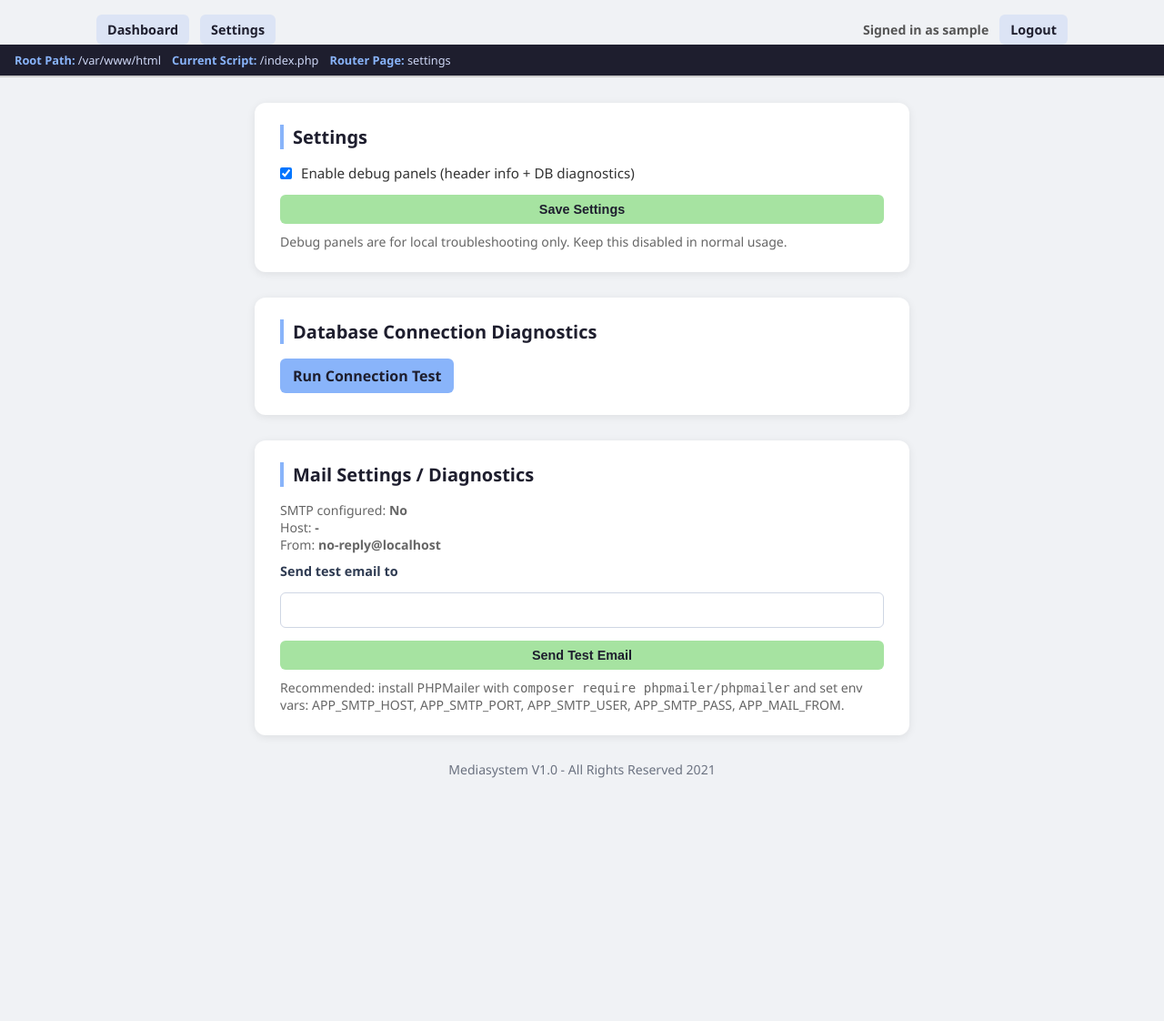
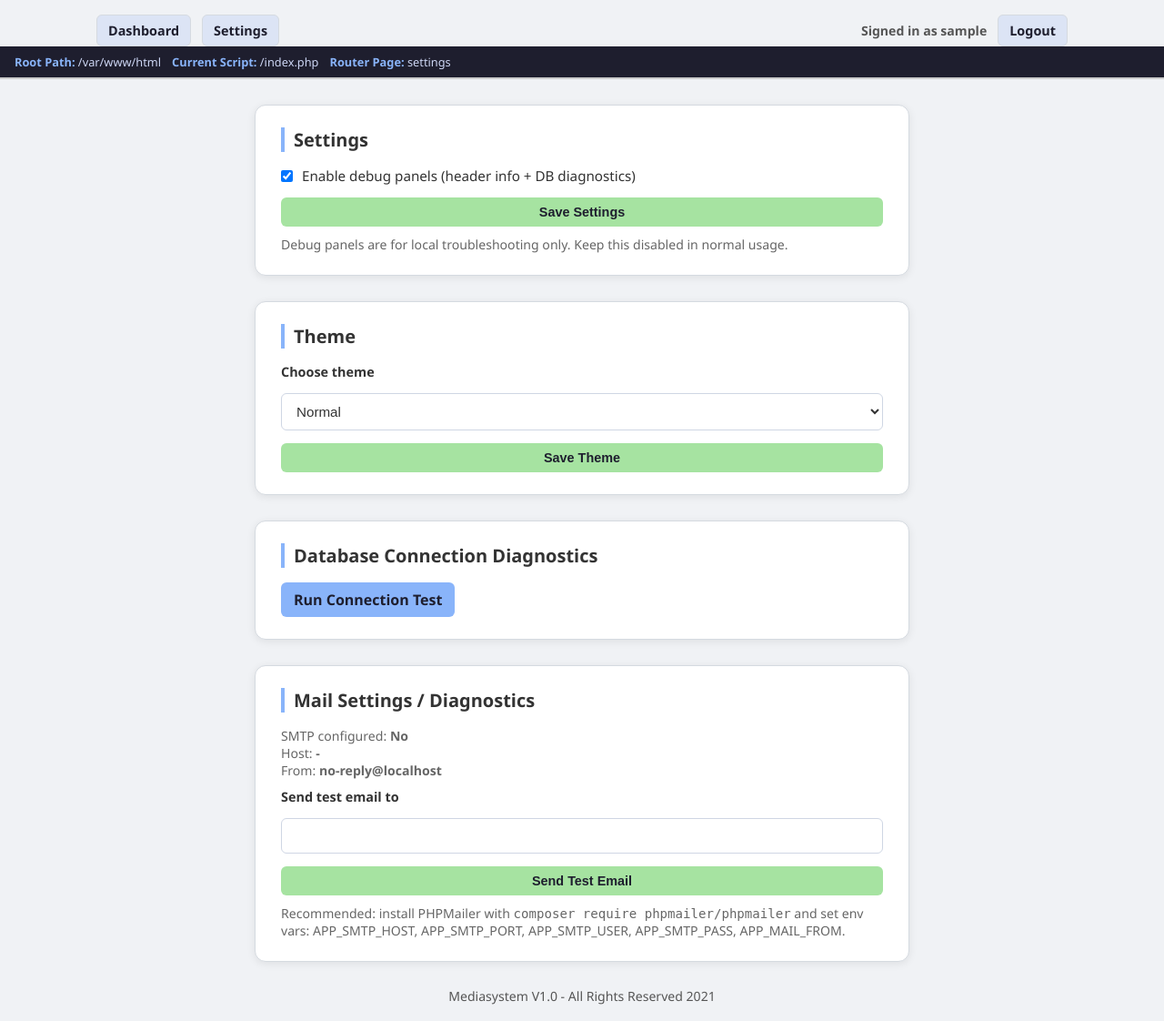
Before and after one commit to Jhonattan-Rapprecht/Mediasystem-v1, a PHP site: page /index.php?page=settings in a window 1280 px wide. Shown: the whole page at 91% size. Before the commit the page ends 855 px from the top, so only its background shows below. Run offline with PHP 8.4, Linux system fonts and the light colour scheme; the visitor is signed in with stand-in values (Sample User, id 1); some libraries are stand-ins or nearby versions.

Commit message:
Add selectable themes with normal, dark, grey and extreme-contrast

```diff
--- a/app-interface/settings.php
+++ b/app-interface/settings.php
@@ -8,6 +8,18 @@ require_once __DIR__ . '/../app-utils/mail.php';
 
 if ($_SERVER['REQUEST_METHOD'] === 'POST') {
     $action = $_POST['action'] ?? 'save_debug';
+
+    if ($action === 'save_theme') {
+        if (!validate_csrf($_POST['csrf_token'] ?? null, 'settings_theme')) {
+            header('Location: ' . app_url('?page=settings&theme=csrf'));
+            exit();
+        }
+
+        $selectedTheme = trim($_POST['theme'] ?? 'normal');
+        set_theme($selectedTheme);
+        header('Location: ' . app_url('?page=settings&theme=saved'));
+        exit();
+    }
 
     if ($action === 'save_debug') {
         if (!validate_csrf($_POST['csrf_token'] ?? null, 'settings_debug')) {
@@ -49,6 +61,8 @@ $runDbTest = isset($_GET['testdb']) && $_GET['testdb'] === '1';
 $dbStatus = null;
 $mailTest = $_GET['mailtest'] ?? '';
 $csrfError = isset($_GET['csrf']) && $_GET['csrf'] === 'invalid';
+$themeStatus = $_GET['theme'] ?? '';
+$activeTheme = function_exists('current_theme') ? current_theme() : 'normal';
 
 $smtpConfigured = (
     (getenv('APP_SMTP_HOST') ?: '') !== '' &&
@@ -89,6 +103,31 @@ include __DIR__ . '/../app-shared/header.php';
         <p class="settings-note">
             Debug panels are for local troubleshooting only. Keep this disabled in normal usage.
         </p>
+    </section>
+
+    <section class="dash-section settings-section">
+        <h2>Theme</h2>
+
+        <?php if ($themeStatus === 'saved'): ?>
+            <p class="status-ok">Theme updated.</p>
+        <?php elseif ($themeStatus === 'csrf'): ?>
+            <p class="status-error">Security validation failed. Please try again.</p>
+        <?php endif; ?>
+
+        <form method="post" action="<?= htmlspecialchars(app_url('?page=settings')) ?>" class="settings-form">
+            <input type="hidden" name="action" value="save_theme">
+            <input type="hidden" name="csrf_token" value="<?= htmlspecialchars(csrf_token('settings_theme')) ?>">
+
+            <label class="field-label" for="theme">Choose theme</label>
+            <select class="field-input" name="theme" id="theme" required>
+                <option value="normal" <?= $activeTheme === 'normal' ? 'selected' : '' ?>>Normal</option>
+                <option value="dark" <?= $activeTheme === 'dark' ? 'selected' : '' ?>>Dark</option>
+                <option value="grey" <?= $activeTheme === 'grey' ? 'selected' : '' ?>>Grey</option>
+                <option value="extreme-contrast" <?= $activeTheme === 'extreme-contrast' ? 'selected' : '' ?>>Extreme Contrast</option>
+            </select>
+
+            <button type="submit" class="btn-upload">Save Theme</button>
+        </form>
     </section>
 
     <?php if ($debugEnabled): ?>
--- a/app-shared/header.php
+++ b/app-shared/header.php
@@ -11,7 +11,7 @@
     <title>Mediasystem-v1</title>
 
 </head>
-<body>
+<body data-theme="<?= htmlspecialchars(function_exists('current_theme') ? current_theme() : 'normal') ?>">
 
 <nav class="app-nav">
     <?php if (function_exists('is_logged_in') && is_logged_in()): ?>
--- a/app-styles/app-style.css
+++ b/app-styles/app-style.css
@@ -4,10 +4,90 @@
     padding: 0;
 }
 
+:root {
+    --bg: #f0f2f5;
+    --text: #333;
+    --panel: #fff;
+    --soft-panel: #f8f9fa;
+    --nav-bg: #dce4f5;
+    --nav-text: #1e1e2e;
+    --nav-hover: #c7d6f7;
+    --accent: #89b4fa;
+    --accent-hover: #74c7ec;
+    --button-bg: #a6e3a1;
+    --button-hover: #94e2d5;
+    --muted: #666;
+    --muted-strong: #555;
+    --border: #d5dae0;
+    --input-border: #cfd6e4;
+    --link: #315ea8;
+    --card-shadow: 0 2px 10px rgba(0,0,0,0.08);
+}
+
+body[data-theme='dark'] {
+    --bg: #0f172a;
+    --text: #e5e7eb;
+    --panel: #111827;
+    --soft-panel: #1f2937;
+    --nav-bg: #1e293b;
+    --nav-text: #e2e8f0;
+    --nav-hover: #334155;
+    --accent: #38bdf8;
+    --accent-hover: #22d3ee;
+    --button-bg: #34d399;
+    --button-hover: #2dd4bf;
+    --muted: #9ca3af;
+    --muted-strong: #cbd5e1;
+    --border: #334155;
+    --input-border: #475569;
+    --link: #7dd3fc;
+    --card-shadow: 0 2px 12px rgba(0,0,0,0.35);
+}
+
+body[data-theme='grey'] {
+    --bg: #e5e7eb;
+    --text: #1f2937;
+    --panel: #f3f4f6;
+    --soft-panel: #e5e7eb;
+    --nav-bg: #d1d5db;
+    --nav-text: #111827;
+    --nav-hover: #c4c9d1;
+    --accent: #6b7280;
+    --accent-hover: #4b5563;
+    --button-bg: #9ca3af;
+    --button-hover: #6b7280;
+    --muted: #4b5563;
+    --muted-strong: #374151;
+    --border: #9ca3af;
+    --input-border: #9ca3af;
+    --link: #374151;
+    --card-shadow: 0 2px 8px rgba(55,65,81,0.15);
+}
+
+body[data-theme='extreme-contrast'] {
+    --bg: #000;
+    --text: #fff;
+    --panel: #000;
+    --soft-panel: #111;
+    --nav-bg: #000;
+    --nav-text: #00ffff;
+    --nav-hover: #222;
+    --accent: #ffff00;
+    --accent-hover: #00ff00;
+    --button-bg: #ffff00;
+    --button-hover: #00ff00;
+    --muted: #fff;
+    --muted-strong: #fff;
+    --border: #fff;
+    --input-border: #fff;
+    --link: #00ffff;
+    --card-shadow: none;
+}
+
 body {
     font-family: 'Segoe UI', Roboto, sans-serif;
-    background: #f0f2f5;
-    color: #333;
+    background: var(--bg);
+    color: var(--text);
     min-height: 100vh;
 }
 
@@ -25,22 +105,23 @@ body {
 
 .app-nav a {
     text-decoration: none;
-    color: #1e1e2e;
-    background: #dce4f5;
+    color: var(--nav-text);
+    background: var(--nav-bg);
     border-radius: 6px;
     padding: 7px 12px;
     font-size: 0.9rem;
     font-weight: 600;
+    border: 1px solid var(--border);
 }
 
 .app-nav a:hover {
-    background: #c7d6f7;
+    background: var(--nav-hover);
 }
 
 .nav-user {
     margin-left: auto;
     align-self: center;
-    color: #555;
+    color: var(--muted-strong);
     font-size: 0.88rem;
     font-weight: 600;
 }
@@ -77,22 +158,23 @@ body {
 
 /* ── Generic section card ── */
 .dash-section {
-    background: #fff;
+    background: var(--panel);
     border-radius: 12px;
-    box-shadow: 0 2px 10px rgba(0,0,0,0.08);
+    box-shadow: var(--card-shadow);
     padding: 24px 28px;
+    border: 1px solid var(--border);
 }
 
 .dash-section h2 {
     font-size: 1.25rem;
     margin-bottom: 16px;
-    color: #1e1e2e;
-    border-left: 4px solid #89b4fa;
+    color: var(--text);
+    border-left: 4px solid var(--accent);
     padding-left: 10px;
 }
 
 .empty-msg {
-    color: #888;
+    color: var(--muted);
     font-style: italic;
     font-size: 0.9rem;
 }
@@ -144,8 +226,8 @@ body {
 
 .btn-upload {
     padding: 8px 22px;
-    background: #a6e3a1;
-    color: #1e1e2e;
+    background: var(--button-bg);
+    color: var(--nav-text);
     border: none;
     border-radius: 6px;
     font-weight: 700;
@@ -346,19 +428,21 @@ body {
 .field-label {
     font-size: 0.9rem;
     font-weight: 600;
-    color: #2f3b52;
+    color: var(--text);
 }
 
 .field-input {
-    border: 1px solid #cfd6e4;
+    border: 1px solid var(--input-border);
     border-radius: 6px;
     padding: 10px 12px;
     font-size: 0.95rem;
+    background: var(--panel);
+    color: var(--text);
 }
 
 .field-input:focus {
     outline: none;
-    border-color: #89b4fa;
+    border-color: var(--accent);
     box-shadow: 0 0 0 3px rgba(137, 180, 250, 0.22);
 }
 
@@ -432,6 +516,6 @@ body {
     margin: 24px auto 18px;
     padding: 0 16px;
     text-align: center;
-    color: #6b7280;
+    color: var(--muted-strong);
     font-size: 0.88rem;
 }
--- a/index.php
+++ b/index.php
@@ -66,6 +66,21 @@ function set_debug_enabled(bool $enabled): void {
     $_SESSION['show_debug_panels'] = $enabled;
 }
 
+function available_themes(): array {
+    return ['normal', 'dark', 'grey', 'extreme-contrast'];
+}
+
+function current_theme(): string {
+    $theme = $_SESSION['theme'] ?? 'normal';
+    return in_array($theme, available_themes(), true) ? $theme : 'normal';
+}
+
+function set_theme(string $theme): void {
+    if (in_array($theme, available_themes(), true)) {
+        $_SESSION['theme'] = $theme;
+    }
+}
+
 function is_logged_in(): bool {
     return !empty($_SESSION['auth_user']);
 }
```
Also changed, not shown: other parts of app-styles/app-style.css (+25 -25 lines).
